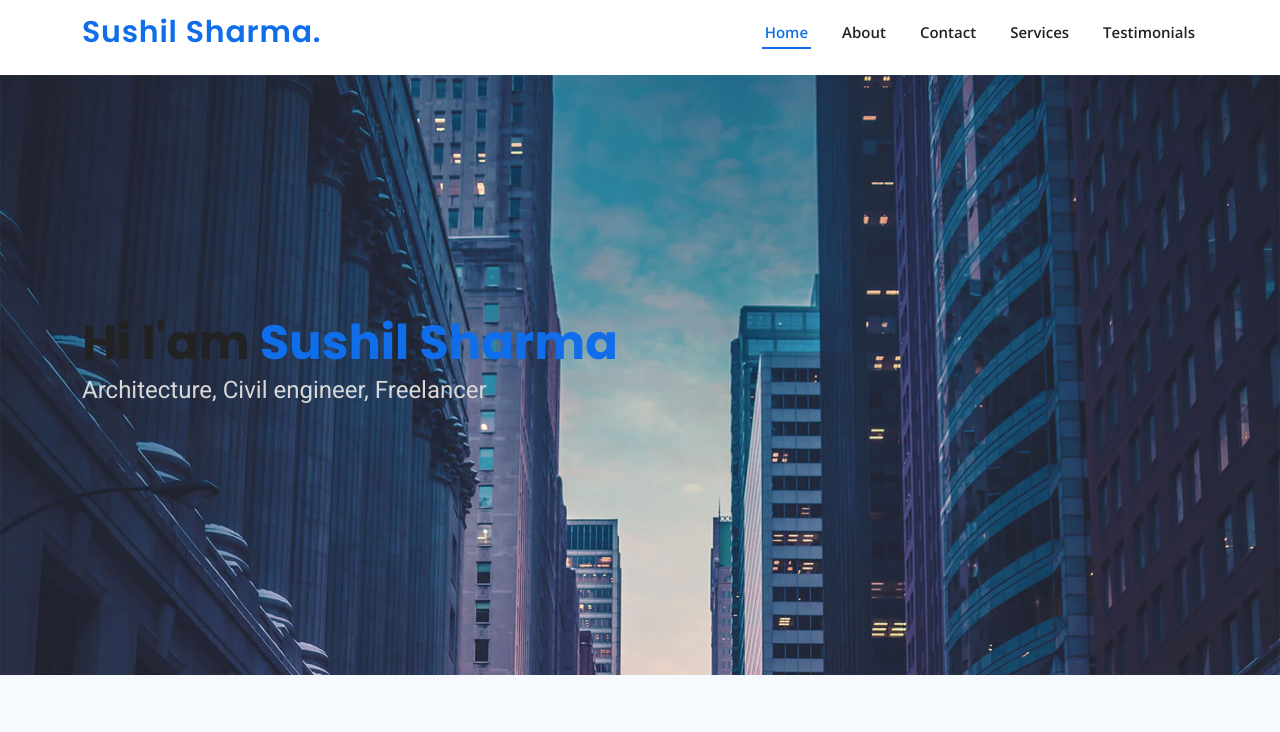
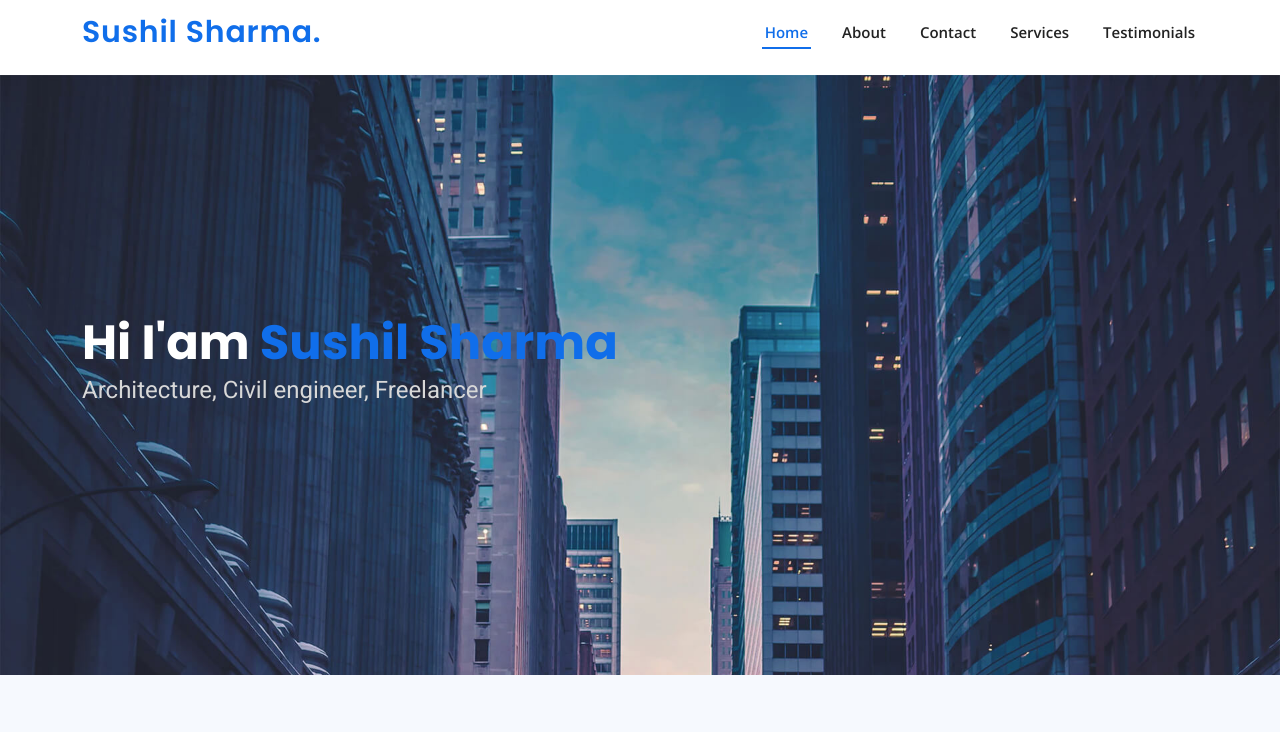
Before and after one commit to theuniversaldevgithub/SushilSharma-THE-UNIVERSAL-DEV.github.io, a plain HTML site: page index.html in a window 1280 px wide. Shown: the part 51-783 px from the top of the page. Drawn offline with nearby package versions, Linux system fonts and the light colour scheme.

Commit message:
Update index.html

```diff
--- a/index.html
+++ b/index.html
@@ -102,7 +102,7 @@
   <!-- ======= Hero Section ======= -->
   <section id="hero" class="d-flex align-items-center">
     <div class="container" data-aos="zoom-out" data-aos-delay="100">
-      <h1>Hi I'am <span>Sushil Sharma</span></h1>
+      <h1 style="color: white;">Hi I'am <span>Sushil Sharma</span></h1>
       <h2 style="color: rgb(216, 216, 216);">Architecture, Civil engineer, Freelancer</h2>
       <!-- <div class="d-flex">
         <a href="#about" class="btn-get-started scrollto">Get Started</a>
```
